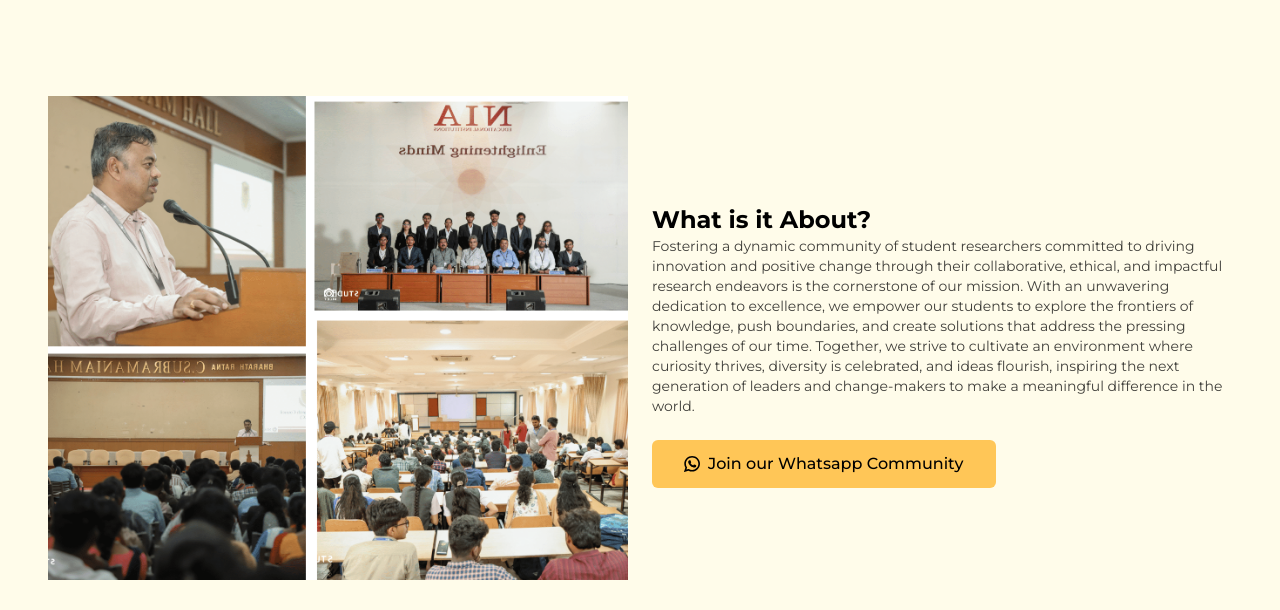
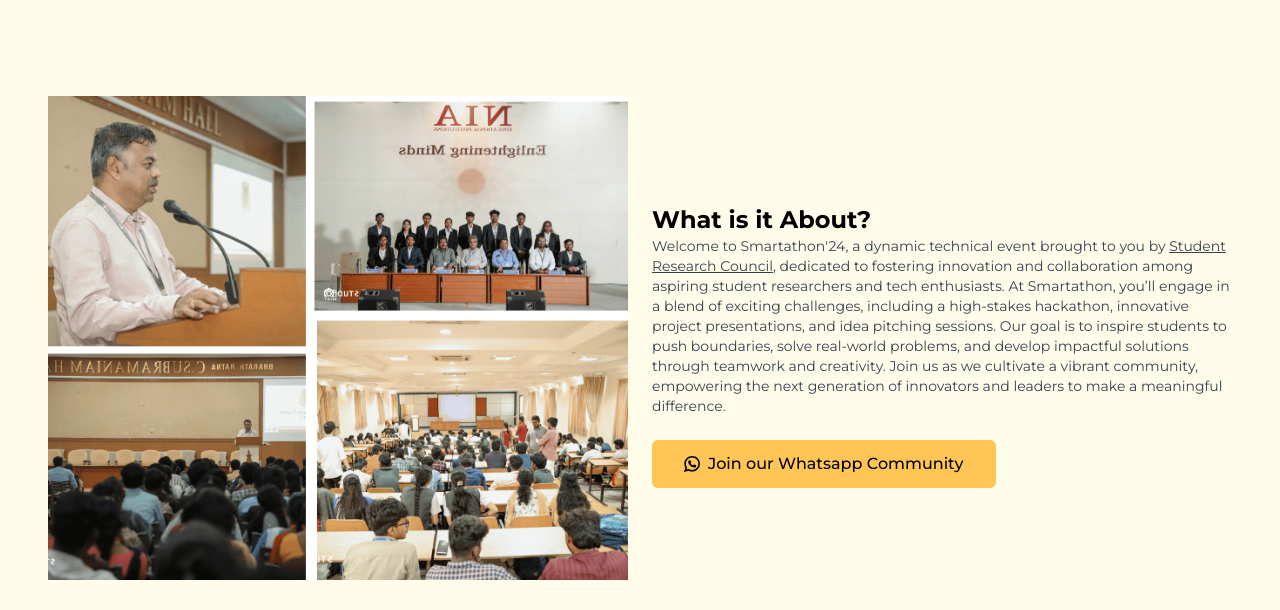
Before and after one commit to Magudeshgit/Smartathon-24, a Django app: page / in a window 1280 px wide. Shown: the part 606-1216 px from the top of the page. Run offline with Django 5.2, Linux system fonts and the light colour scheme; data comes from the database, SQL or seed files in the repository; some libraries are stand-ins or nearby versions.

Commit message:
about description

```diff
--- a/core/templates/core/index.html
+++ b/core/templates/core/index.html
@@ -78,7 +78,7 @@
             </div>
             <div class="w-[100%] lg:max-w-[50%]">
                 <p class="font-montserrat font-bold text-2xl mt-4">What is it About?</p>
-                <p class="font-montserrat opacity-75 text-sm">Fostering a dynamic community of student researchers committed to driving innovation and positive change through their collaborative, ethical, and impactful research endeavors is the cornerstone of our mission. With an unwavering dedication to excellence, we empower our students to explore the frontiers of knowledge, push boundaries, and create solutions that address the pressing challenges of our time. Together, we strive to cultivate an environment where curiosity thrives, diversity is celebrated, and ideas flourish, inspiring the next generation of leaders and change-makers to make a meaningful difference in the world.</p>
+                <p class="font-montserrat text-gray-700 text-sm">Welcome to Smartathon'24, a dynamic technical event brought to you by <u>Student Research Council</u>, dedicated to fostering innovation and collaboration among aspiring student researchers and tech enthusiasts. At Smartathon, you’ll engage in a blend of exciting challenges, including a high-stakes hackathon, innovative project presentations, and idea pitching sessions. Our goal is to inspire students to push boundaries, solve real-world problems, and develop impactful solutions through teamwork and creativity. Join us as we cultivate a vibrant community, empowering the next generation of innovators and leaders to make a meaningful difference.</p>
 
                 <a href="https://chat.whatsapp.com/CEOFPw1h0w5EK4ELWGbANd" target="_blank">
                 <button type="button" class="bg-[#FFC657] flex gap-2 w-full lg:w-auto justify-center items-center  py-3 px-8 rounded-md text-base font-montserrat mt-6 font-medium hover:bg-[#e4b046] transition-color duration-300">
```
